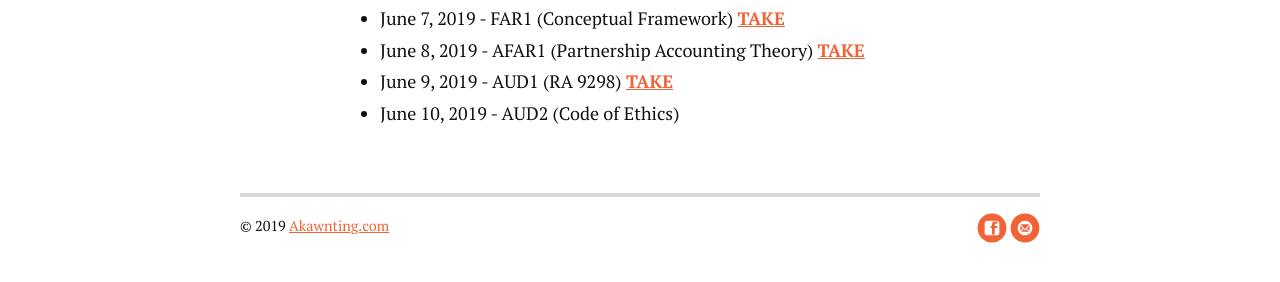
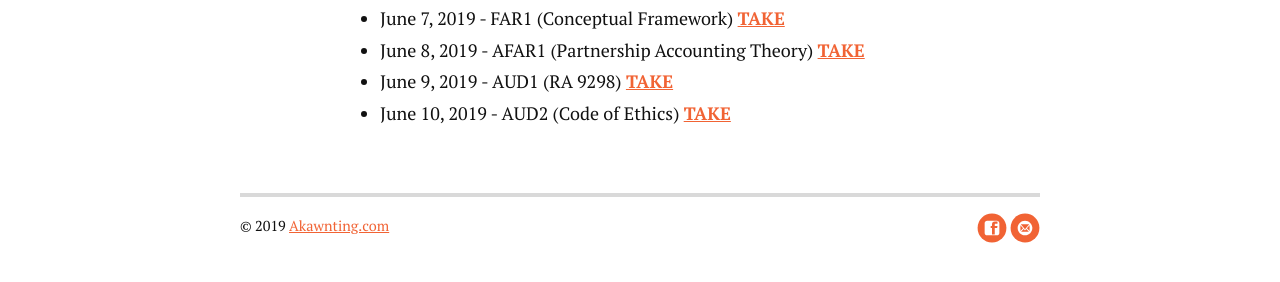
Before and after one commit to crazylynxsystem/akawnting, a Jekyll site: the page built from quizzes.md, in a window 1280 px wide. Shown: the part 536-818 px from the top of the page. Built offline with Jekyll 4.4.1, drawn with Linux system fonts in a browser that asks for light colours; nearby versions of some CDN libraries.

Commit message:
update quiz

```diff
--- a/quizzes.md
+++ b/quizzes.md
@@ -12,6 +12,6 @@ title: Quizzes
 		<li>June 7, 2019 - FAR1 (Conceptual Framework) <a href="https://forms.gle/ES57KvHLZSzSxKh46" target="_blank"><strong>TAKE</strong></a></li>
 		<li>June 8, 2019 - AFAR1 (Partnership Accounting Theory) <a href="https://forms.gle/ttf8KJ55MPTBcMtj7" target="_blank"><strong>TAKE</strong></a></li>
 		<li>June 9, 2019 - AUD1 (RA 9298) <a href="https://forms.gle/XSZ7TQiSCm7U5Jxf9" target="_blank"><strong>TAKE</strong></a></li>
-		<li>June 10, 2019 - AUD2 (Code of Ethics) <a href="" target="_blank"><strong></strong></a></li>
+		<li>June 10, 2019 - AUD2 (Code of Ethics) <a href="https://forms.gle/vtfEyLFcgtfkBUVj8" target="_blank"><strong>TAKE</strong></a></li>
 	</ul>
 </div>
```
Also changed, not shown: 2 other files.
